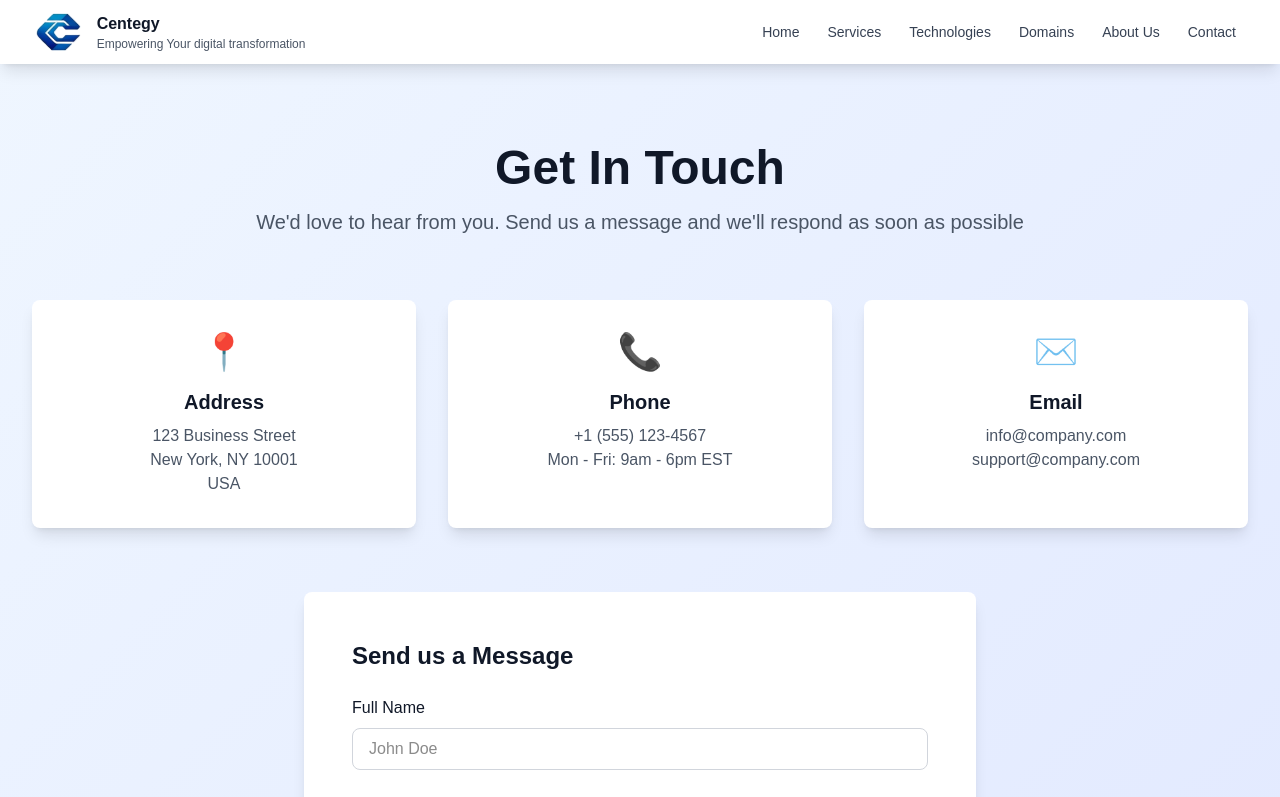
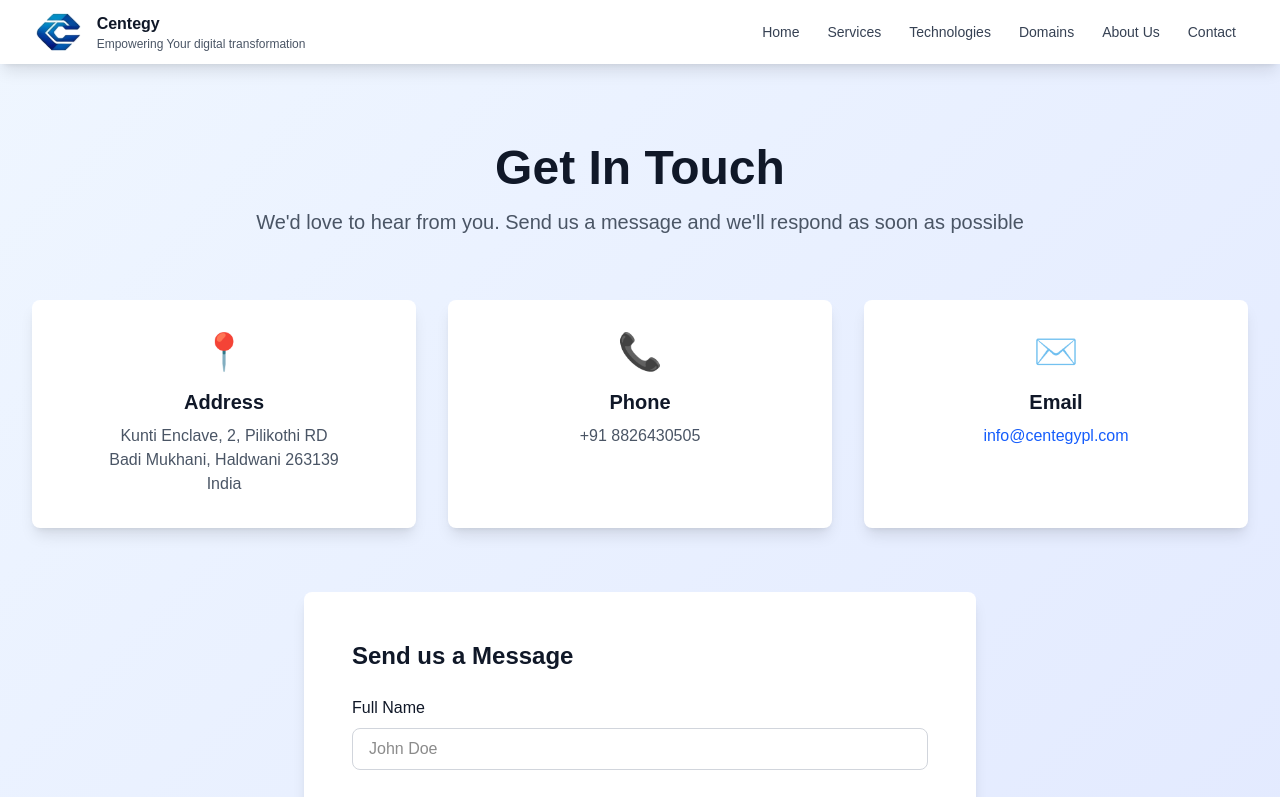
Before and after one commit to jitupmca-stack/centegy, a Next.js app: page /contact in a window 1280 px wide. Shown: the top 797 px of the page. Built offline with nearby package versions, Linux system fonts and the light colour scheme.

Commit message:
contact details modified

```diff
--- a/app/contact/page.jsx
+++ b/app/contact/page.jsx
@@ -18,9 +18,9 @@ export default function Contact() {
               Address
             </h3>
             <p className="text-sm sm:text-base text-gray-600 dark:text-gray-300">
-              123 Business Street<br />
-              New York, NY 10001<br />
-              USA
+              Kunti Enclave, 2, Pilikothi RD<br />
+              Badi Mukhani, Haldwani 263139<br />
+              India
             </p>
           </div>
 
@@ -30,8 +30,7 @@ export default function Contact() {
               Phone
             </h3>
             <p className="text-sm sm:text-base text-gray-600 dark:text-gray-300">
-              +1 (555) 123-4567<br />
-              Mon - Fri: 9am - 6pm EST
+              +91 8826430505
             </p>
           </div>
 
@@ -41,9 +40,10 @@ export default function Contact() {
               Email
             </h3>
             <p className="text-sm sm:text-base text-gray-600 dark:text-gray-300">
-              info@company.com<br />
-              support@company.com
-            </p>
+              <a href="mailto:info@centegypl.com" className="text-blue-600 hover:text-blue-700 dark:text-blue-400 dark:hover:text-blue-300 break-all">
+                  info@centegypl.com
+                </a>
+              </p>
           </div>
         </div>
 
```
